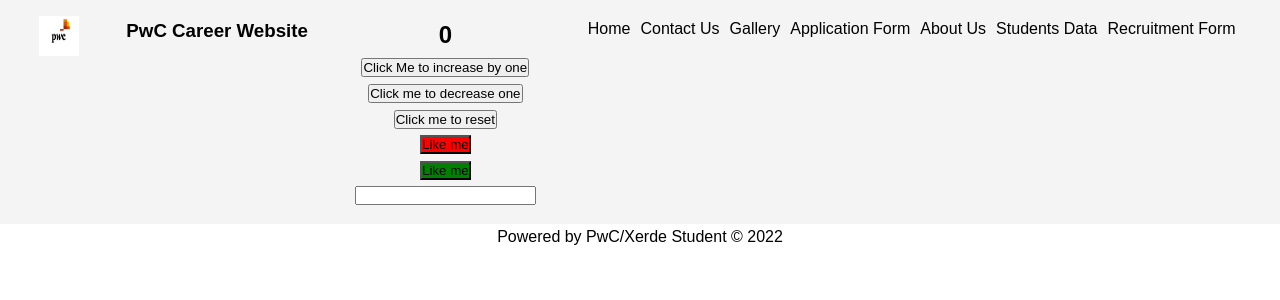
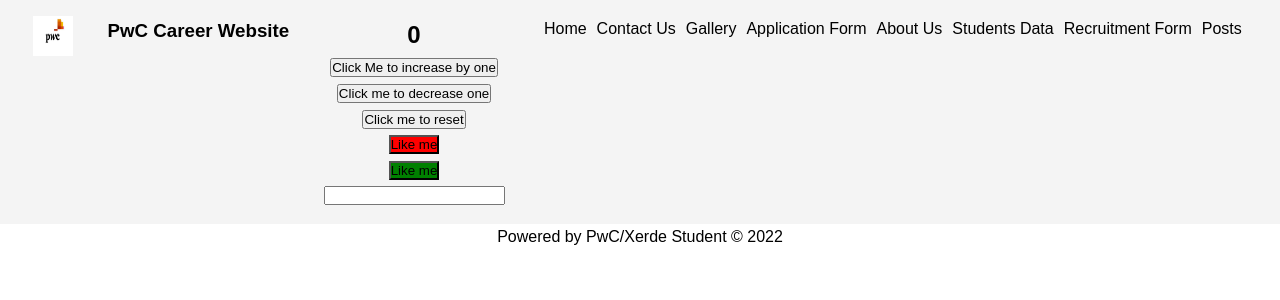
Before and after one commit to royalboe/react-app-one, a React (Create React App) app: page / in a window 1280 px wide. Shown: the top 300 px of the page. Built offline with nearby package versions, Linux system fonts and the light colour scheme.

Commit message:
added Posts to pages and the route links

```diff
--- a/src/App.js
+++ b/src/App.js
@@ -24,6 +24,7 @@ import AboutUs from "./pages/AboutUs";
 import ApplicationForm from "./pages/ApplicationForm";
 import ContactUs from "./pages/ContactUs";
 import RecruitmentForm from "./pages/RecruitmentForm";
+import Posts from "./pages/Posts";
 
 function App() {
   return (
@@ -38,6 +39,7 @@ function App() {
           <Route path={"/ContactUs"} element={<ContactUs />} />
           <Route path={"/ApplicationForm"} element={<ApplicationForm />} />
           <Route path={"/RecruitmentForm"} element={<RecruitmentForm />} />
+          <Route path={"/Posts"} element={<Posts />} />
         </Routes>
         <Footer />
       </BrowserRouter>
--- a/src/components/Header.jsx
+++ b/src/components/Header.jsx
@@ -24,6 +24,7 @@ function Header() {
         <Link to="/AboutUs">About Us</Link>
         <Link to="/StudentsData">Students Data</Link>
         <Link to="/RecruitmentForm">Recruitment Form</Link>
+        <Link to="/Posts">Posts</Link>
       </div>
     </header>
   );
```
Also changed, not shown: Posts.jsx (added), src/pages/Posts.jsx (added).
